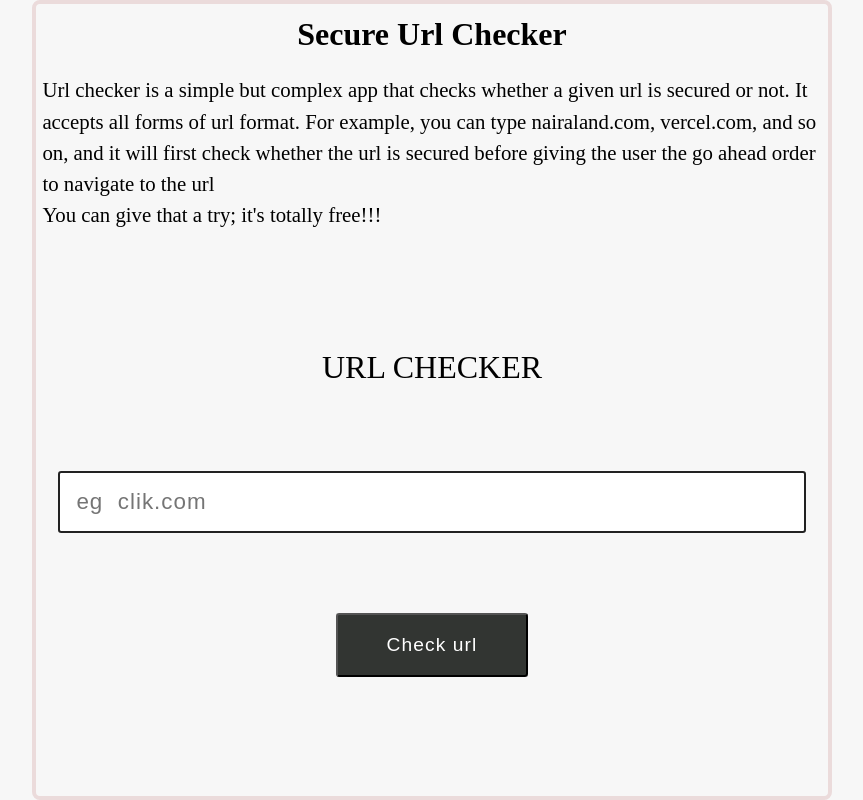
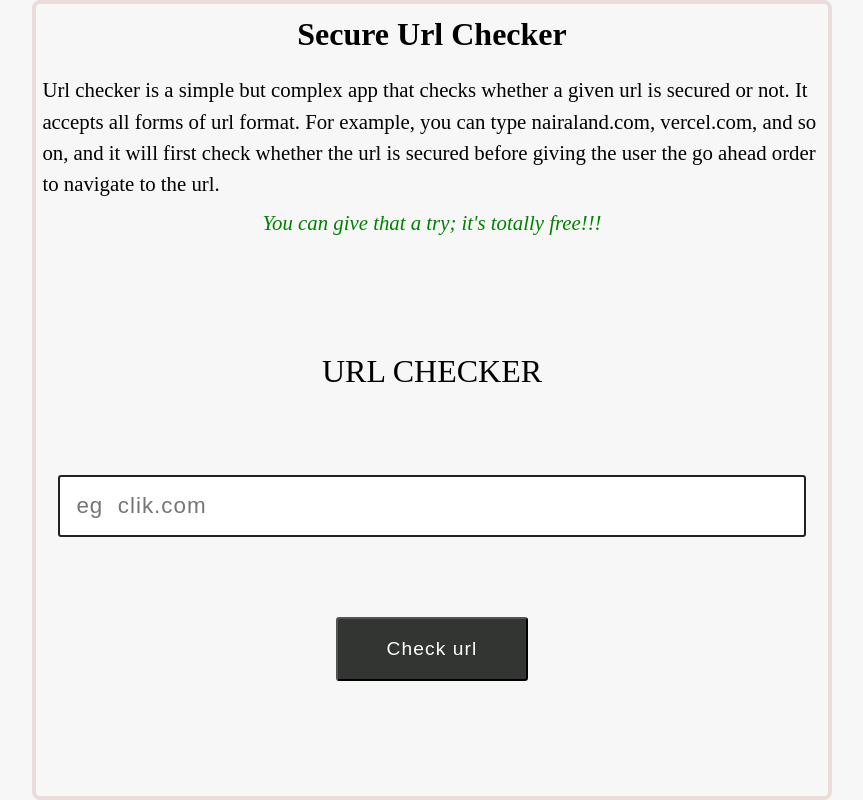
Before and after one commit to amazinng-blib/url-checker-frontend, a React (Create React App) app: page / in a window 1280 px wide. Shown: the whole page, without its empty margins (208-1071 px from the left). Built offline with nearby package versions, Linux system fonts and the light colour scheme.

Commit message:
implemented axios call and final touches

```diff
--- a/src/component/Form.js
+++ b/src/component/Form.js
@@ -72,9 +72,11 @@ const Form = () => {
         is secured or not. It accepts all forms of url format. For example, you
         can type nairaland.com, vercel.com, and so on, and it will first check
         whether the url is secured before giving the user the go ahead order to
-        navigate to the url
+        navigate to the url.
       </p>
-      <p>You can give that a try; it's totally free!!!</p>
+      <p className="italics-paragraph">
+        You can give that a try; it's totally free!!!
+      </p>
       <form onSubmit={handleSubmit}>
         <div>
           {loading ? <Loader size={50} spin /> : null}
--- a/src/index.css
+++ b/src/index.css
@@ -21,6 +21,13 @@ body {
   min-height: 100vh;
   /* margin-top: 4rem; */
   padding: 0.4rem;
+}
+
+.container .italics-paragraph {
+  color: green;
+  font-style: italic;
+  text-align: center;
+  margin-top: 0.5rem;
 }
 
 .container h2 {
@@ -119,7 +126,6 @@ span {
   }
   .container p {
     font-size: 1rem;
-    margin-top: 2rem;
     line-height: 1.5;
   }
 
```
